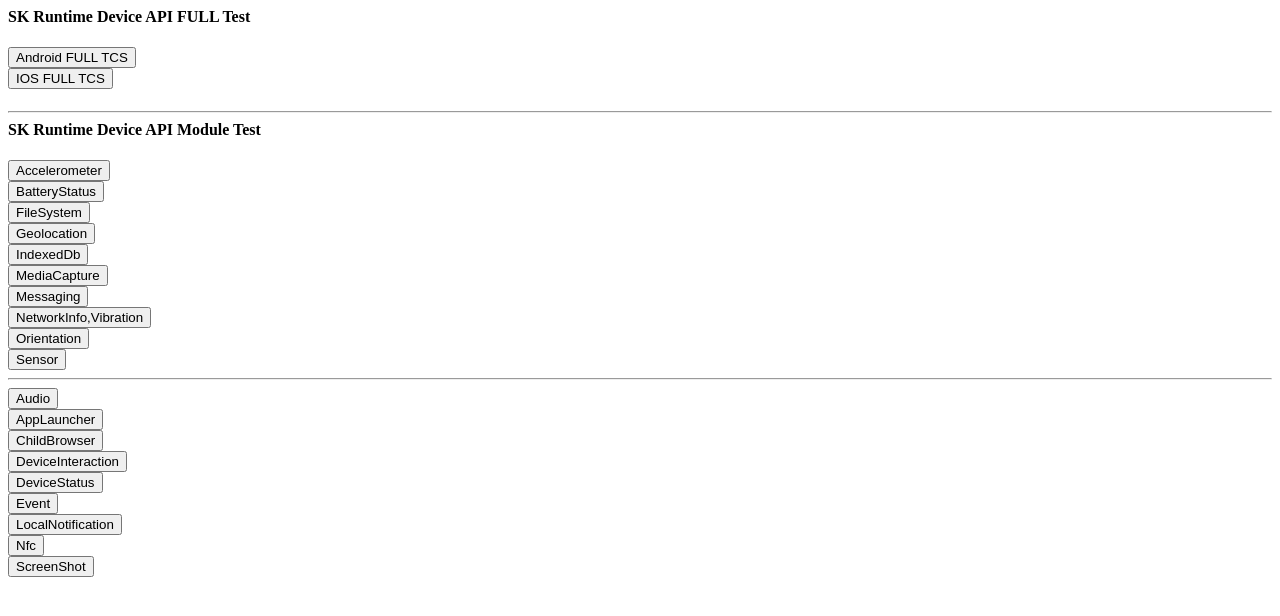
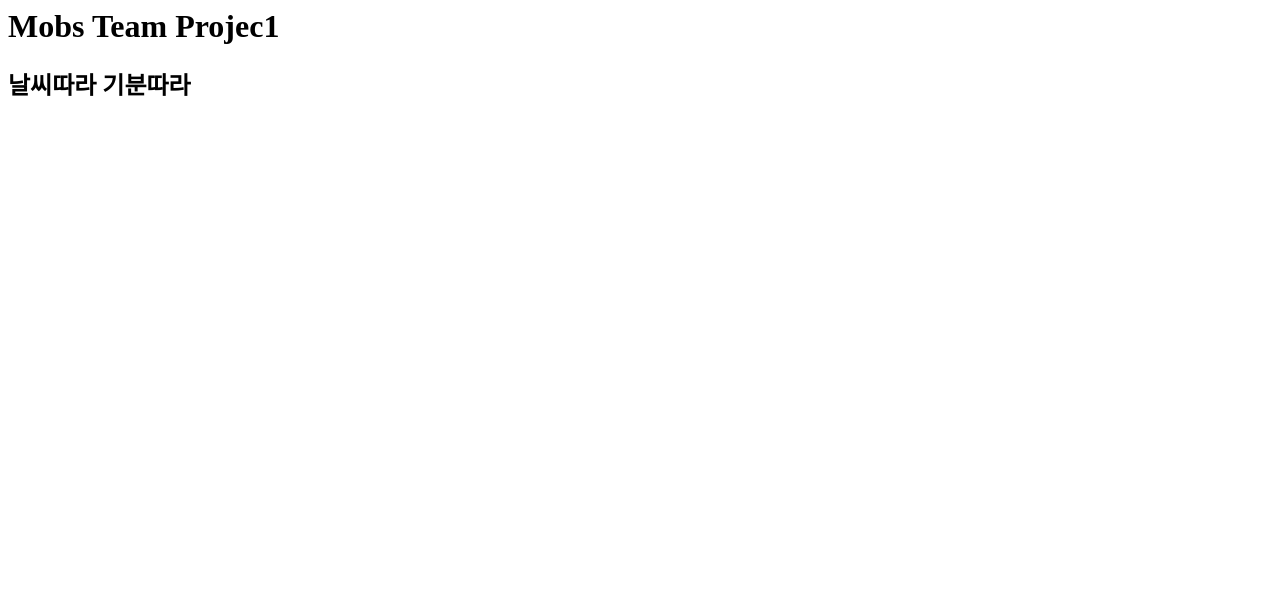
Before and after one commit to parkkideok/mobs-project1, a plain HTML site: page assets/www/index.html in a window 1280 px wide. Drawn offline with Linux system fonts and the light colour scheme.

Commit message:
index file 변경

```diff
--- a/assets/www/index.html
+++ b/assets/www/index.html
@@ -1,110 +1,13 @@
 <html>
 <head>
+<meta charset="UTF-8">
 <script language="javascript">
-function moveAndroidFullTest(){
-	location.href = "./htmls/index_android.html";
-}
-function moveIOSFullTest(){
-	location.href = "./htmls/index_ios.html";
-}
-function moveAcc(){
-	location.href = "./htmls/index_accelerometer.html";
-}
-function moveBat(){
-	location.href = "./htmls/index_battery.html";
-}
-function move_Cal(){
-	location.href = "./htmls/index_calendar.html";
-}
-function move_Con(){
-	location.href = "./htmls/index_contact.html";
-}
-function move_File(){
-	location.href = "./htmls/index_filesystem.html";
-}
-function move_Geo(){
-	location.href = "./htmls/index_geolocation.html";
-}
-function move_Ind(){
-	location.href = "./htmls/index_indexeddb.html";
-}
-function move_Med(){
-	location.href = "./htmls/index_mediacapture.html";
-}
-function move_Mes(){
-	location.href = "./htmls/index_messaging.html";
-}
-function move_Net(){
-	location.href = "./htmls/index_networkinfo.html";
-}
-function move_Ori(){
-	location.href = "./htmls/index_orientation.html";
-}
-function move_Sen(){
-	location.href = "./htmls/index_sensor.html";
-}
 
-function move_Aud(){
-	location.href = "./htmls/index_audio.html";
-}
-function move_App(){
-	location.href = "./htmls/index_applauncher.html";
-}
-function move_Chi(){
-	location.href = "./htmls/index_childbrowser.html";
-}
-function move_Int(){
-	location.href = "./htmls/index_deviceinteraction.html";
-}
-function move_Sta(){
-	location.href = "./htmls/index_devicestatus.html";
-}
-function move_Eve(){
-	location.href = "./htmls/index_event.html";
-}
-function move_Not(){
-	location.href = "./htmls/index_localnotification.html";
-}
-function move_Nfc(){
-	location.href = "./htmls/index_nfc.html";
-}
-function move_Scr(){
-	location.href = "./htmls/index_screenshot.html";
-}
 </script>
 </head>
 <body>
 
-<h4><a> SK Runtime Device API FULL Test</a></h4>
-<input type=button value='Android FULL TCS' onClick='moveAndroidFullTest()'/><br>
-<input type=button value='IOS FULL TCS' onClick='moveIOSFullTest()'/><br>
-
-<h4><a><hr> SK Runtime Device API Module Test</a></h4>
-<input type=button value='Accelerometer' onClick='moveAcc()'/><br>
-<input type=button value='BatteryStatus' onClick='moveBat()'/><br>
-<!--
-<input type=button value='Calendar' onClick='move_Cal()'/><br>
-<input type=button value='Contact' onClick='move_Con()'/><br>
--->
-
-<input type=button value='FileSystem' onClick='move_File()'/><br>
-<input type=button value='Geolocation' onClick='move_Geo()'/><br>
-<input type=button value='IndexedDb' onClick='move_Ind()'/><br>
-<input type=button value='MediaCapture' onClick='move_Med()'/><br>
-<input type=button value='Messaging' onClick='move_Mes()'/><br>
-<input type=button value='NetworkInfo,Vibration' onClick='move_Net()'/><br>
-<input type=button value='Orientation' onClick='move_Ori()'/><br>
-<input type=button value='Sensor' onClick='move_Sen()'/><br><hr>
-
-<input type=button value='Audio' onClick='move_Aud()'/><br>
-<input type=button value='AppLauncher' onClick='move_App()'/><br>
-<input type=button value='ChildBrowser' onClick='move_Chi()'/><br>
-<input type=button value='DeviceInteraction' onClick='move_Int()'/><br>
-<input type=button value='DeviceStatus' onClick='move_Sta()'/><br>
-<input type=button value='Event' onClick='move_Eve()'/><br>
-<input type=button value='LocalNotification' onClick='move_Not()'/><br>
-<input type=button value='Nfc' onClick='move_Nfc()'/><br>
-<input type=button value='ScreenShot' onClick='move_Scr()'/><br>
-
+<h1>Mobs Team Projec1</h1>
+<h2>날씨따라 기분따라</h2>
 </body>
 </html>
```
